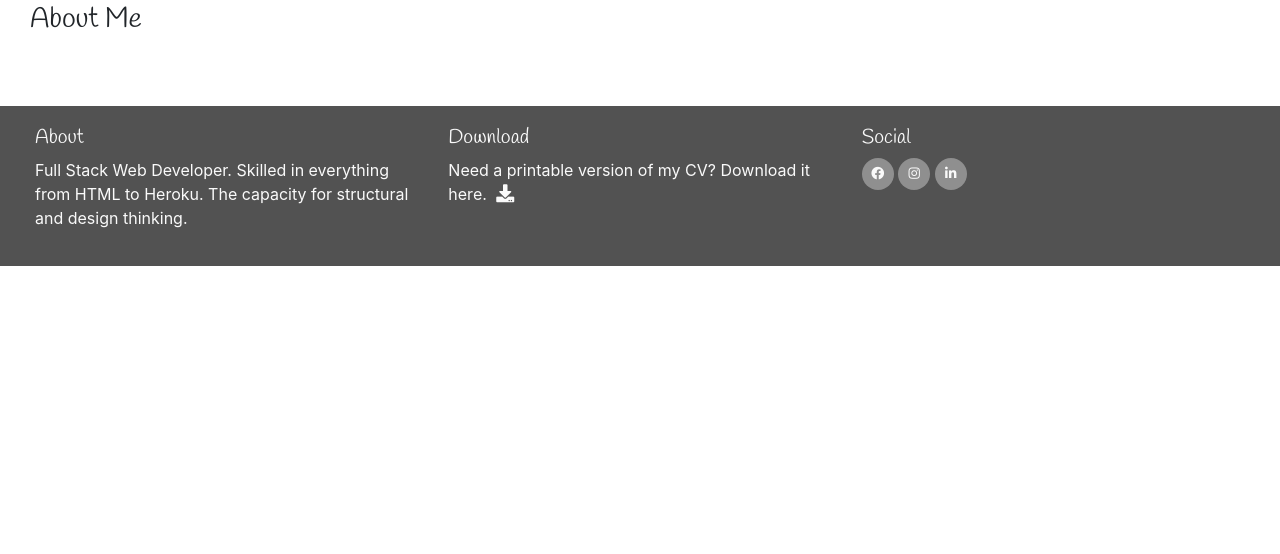
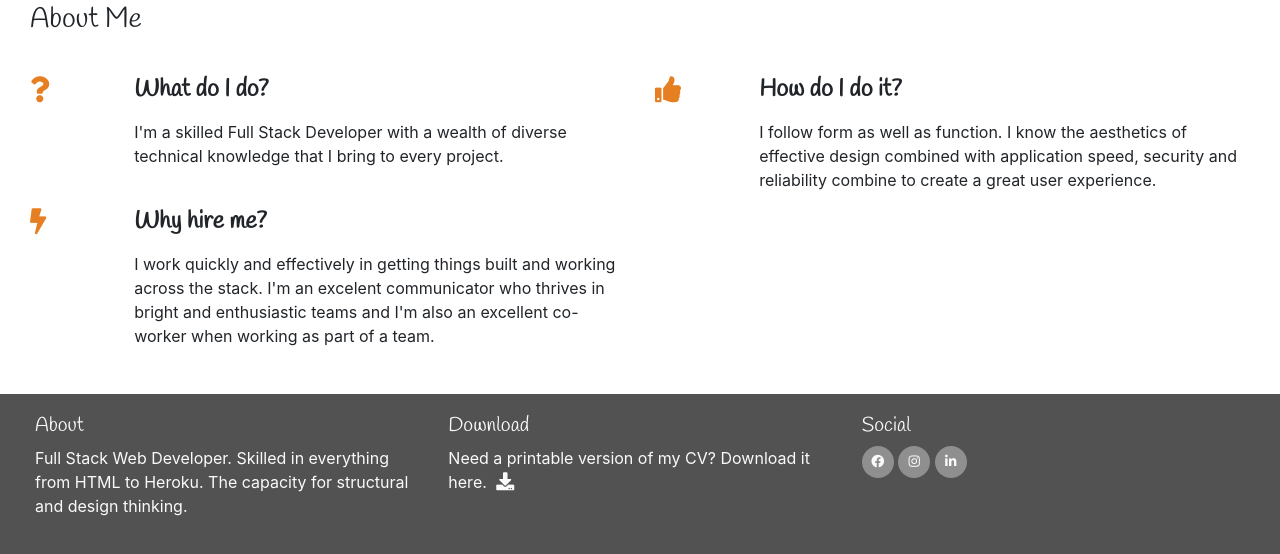
Before and after one commit to Debbiepimpo/my-resume, a plain HTML site: page index.html in a window 1280 px wide. Shown: the part 391-945 px from the top of the page. Before the commit the page ends 800 px from the top, so only its background shows below. Drawn offline with nearby package versions, Linux system fonts and the light colour scheme.

Commit message:
THe three reasons part

```diff
--- a/assets/css/style.css
+++ b/assets/css/style.css
@@ -229,3 +229,17 @@ footer {
 #footer-details {
     padding: 20px;
 }
+
+/*--------------------------------Three Reasons*/
+
+.three-reasons-icon {
+    font-size: 26px;
+    color: #e67e22;
+}
+
+.three-reasons-heading {
+    font-family: "Handlee", sans-serif;
+    font-weight: 700;
+    margin-bottom: 15px;
+
+}
--- a/index.html
+++ b/index.html
@@ -54,6 +54,52 @@
                         <h3 class="section-heading uppercase">About Me</h3>
                     </div>
                 </div>
+                <div class="row">
+                    <div class="col-10 offset-1 offset-sm-0 col-sm-4 col-md-6">
+                        <div class="row">
+                            <div class="col-2">
+                                <i class="three-reasons-icon fas fa-question" aria-hidden="true"></i>
+                            </div>
+                            <div class="col-10">
+                                <h4 class="three-reasons-heading uppercase">What do I do?</h4>
+                                <p>
+                                    I'm a skilled Full Stack Developer with a wealth of diverse
+                                    technical knowledge that I bring to every project.
+                                </p>
+                            </div>
+                        </div>
+                    </div>
+                    <div class="col-10 offset-1 offset-sm-0 col-sm-4 col-md-6">
+                        <div class="row">
+                            <div class="col-2">
+                                <i class="three-reasons-icon fas fa-thumbs-up" aria-hidden="true"></i>
+                            </div>
+                            <div class="col-10">
+                                <h4 class="three-reasons-heading uppercase">How do I do it?</h4>
+                                <p>
+                                    I follow form as well as function. I know the aesthetics of effective
+                                    design combined with application speed, security and reliability combine to
+                                    create a great user experience.
+                                </p>
+                            </div>
+                        </div>
+                    </div>
+                    <div class="col-10 offset-1 offset-sm-0 col-sm-4 col-md-6">
+                        <div class="row">
+                            <div class="col-2">
+                                <i class="three-reasons-icon fas fa-bolt" aria-hidden="true"></i>
+                            </div>
+                            <div class="col-10">
+                                <h4 class="three-reasons-heading uppercase">Why hire me?</h4>
+                                <p>
+                                   I work quickly and effectively in getting things built and working across the stack.
+                                   I'm an excelent communicator who thrives in bright and enthusiastic teams and
+                                   I'm also an excellent co-worker when working as part of a team.
+                                </p>
+                            </div>
+                        </div>
+                    </div>
+                </div>
             </div>
         </div>
 
```
